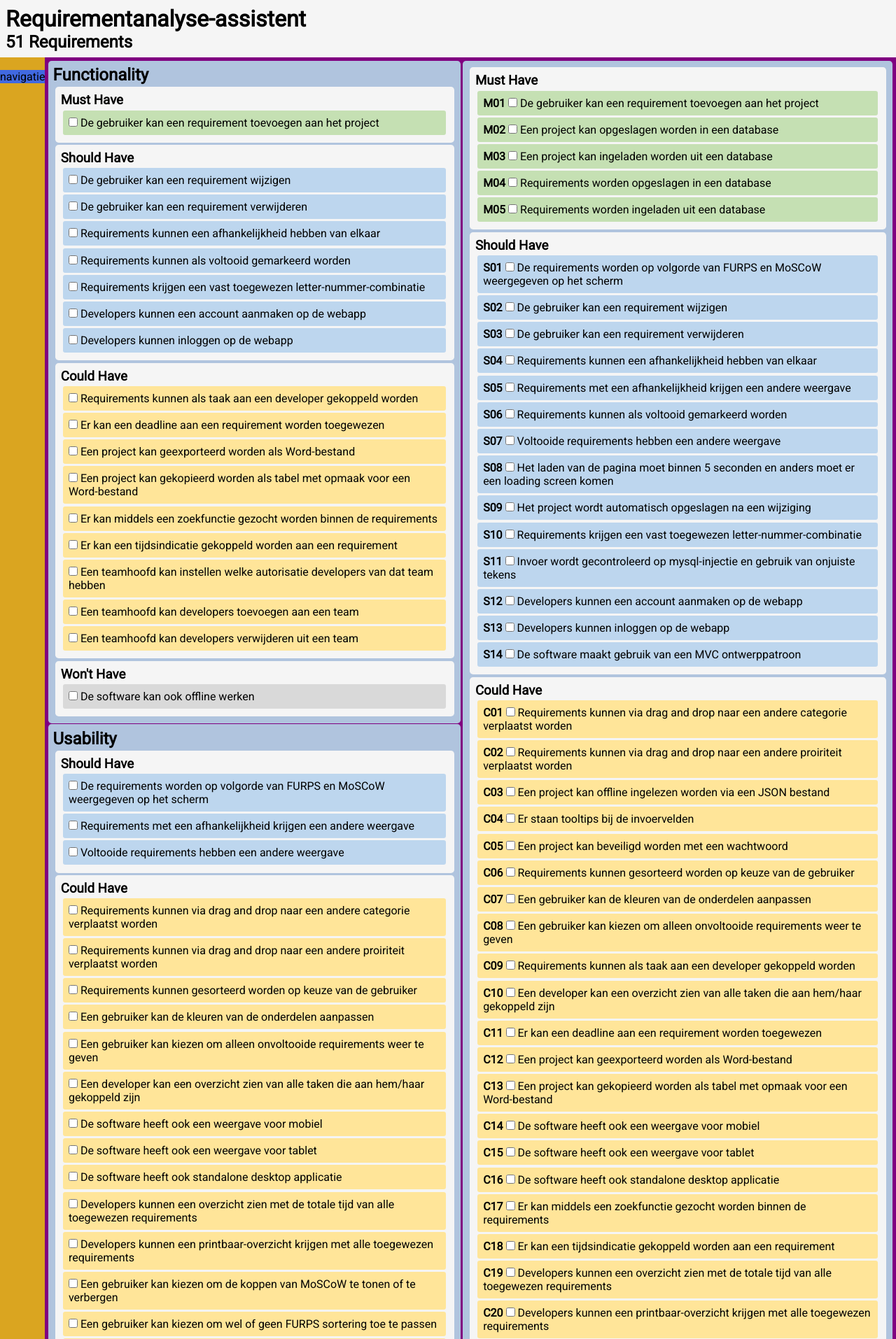
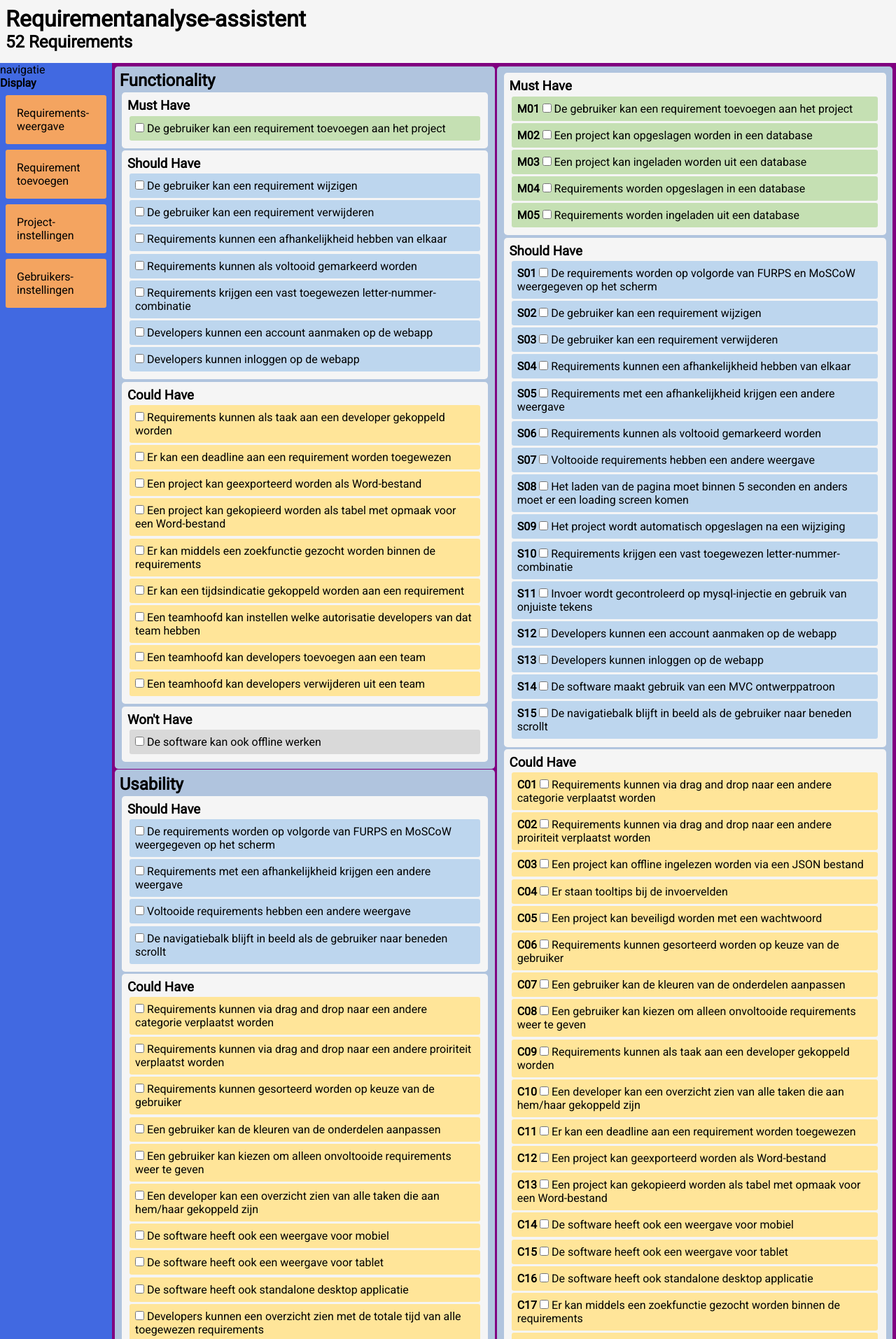
Before and after one commit to royschrauwen/requirementanalyse, a PHP site: page /requirementanalyse/development/index.php in a window 1280 px wide. Shown: the top 1914 px of the page at 70% size. Run offline with PHP 8.4, Linux system fonts and the light colour scheme.

Commit message:
Navigatie menu sticky

```diff
--- a/development/css/style.css
+++ b/development/css/style.css
@@ -20,6 +20,10 @@
         background-color: whitesmoke;
         width: 100%;
         padding: 0.5rem;
+        position: -webkit-sticky;
+        position: sticky;
+        top: 0;
+        height: 90px;
     }
 
     main {
@@ -27,19 +31,36 @@
         display: flex;
         flex-direction: row;
         width: 100%;
-        align-items: baseline;
         justify-content: space-between;
+        align-items: flex-start;
         margin: 0;
         padding: 0;
     }
 
     nav {
         background-color: royalblue;
+        position: -webkit-sticky;
+        position: sticky;
+        top: 90;
+        height: 100%;
+    }
+
+    nav li {
+        padding: 1rem;
+        margin: 0.5rem;
+        border-radius: 0.2rem;
+        background-color: sandybrown;
+    }
+
+    nav li:hover {
+        cursor: pointer;
+        background-color: rgb(218, 131, 55);
 
     }
 
     section {
         background-color: purple;
+        flex-grow: 2;
     }
 
     .requirements {
@@ -47,7 +68,7 @@
         margin: 0.2rem;
         display: flex;
         flex-direction: row;
-        justify-content: space-between;
+        justify-content:space-evenly;
 
     }
     .furps {
--- a/development/index.php
+++ b/development/index.php
@@ -58,6 +58,7 @@ $requirement = new Requirement($project, "Een teamhoofd kan instellen welke auto
 $requirement = new Requirement($project, "Een teamhoofd kan developers toevoegen aan een team", "C", "F");
 $requirement = new Requirement($project, "Een teamhoofd kan developers verwijderen uit een team", "C", "F");
 $requirement = new Requirement($project, "De applicatie kan een kalenderweergave tonen met daarin de requirements", "C", "U");
+$requirement = new Requirement($project, "De navigatiebalk blijft in beeld als de gebruiker naar beneden scrollt", "S", "U");
 
 
 ?>
@@ -71,7 +72,21 @@ $requirement = new Requirement($project, "De applicatie kan een kalenderweergave
 
 <main>
 
-<nav>navigatie</nav>
+<nav>
+
+navigatie
+
+<h4>Display</h4>
+<ul>
+    <li>Requirements-weergave</li>
+    <li>Requirement toevoegen</li>
+    <li>Project-instellingen</li>
+    <li>Gebruikers-instellingen</li>
+</ul>
+
+
+
+</nav>
 
 <section>
 
```
